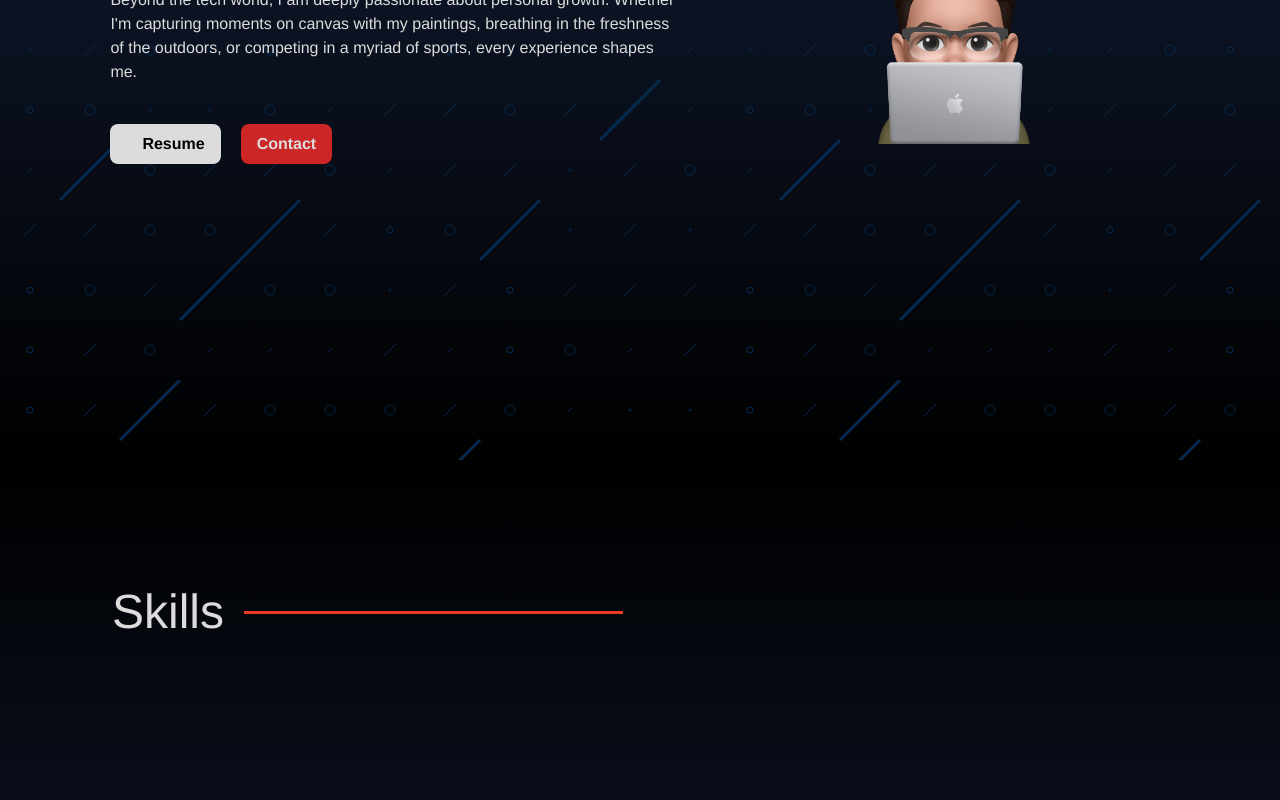
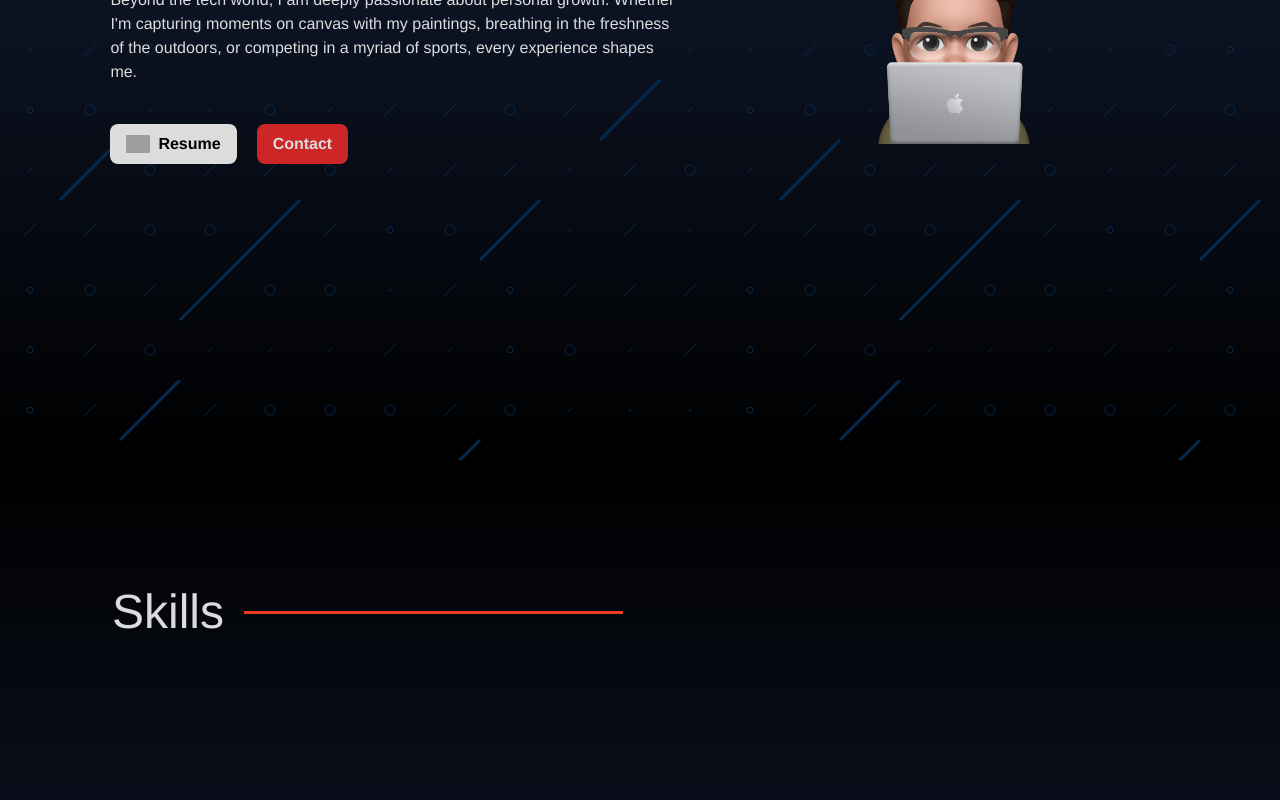
Before and after one commit to VictorApaez/portfolio-next, a Next.js app: page / in a window 1280 px wide. Shown: the part 1140-1940 px from the top of the page. Built offline with nearby package versions, Linux system fonts and the light colour scheme; grey boxes are pictures that could not be loaded.

Commit message:
updated styles and added resume download button

```diff
--- a/src/components/Header.tsx
+++ b/src/components/Header.tsx
@@ -75,12 +75,12 @@ export default function Header() {
               : "hidden"
           } `}
         >
-          <ul className="flex flex-col sm:flex-row justify-center space-y-4 sm:space-y-0 sm:space-x-4">
+          <ul className="flex flex-col sm:flex-row justify-center space-y-4 sm:space-y-0 sm:space-x-4 ">
             {navItems.map((item, i) => (
               <li key={item.name}>
                 <Link href={item.path}>
                   <div
-                    className="text-xl p-4 hover:bg-slate-500 rounded-lg transition-all duration-200 ease-in-out"
+                    className="text-xl p-4 hover:bg-slate-600 rounded-lg transition-all duration-200 ease-in-out my-2"
                     onClick={() => setIsMenuOpen(false)}
                   >
                     {item.name}
--- a/src/screens/About/About.tsx
+++ b/src/screens/About/About.tsx
@@ -2,7 +2,6 @@ import React, { useRef } from "react";
 import { SectionHeader } from "@/components/SectionHeader";
 import { useScroll, useTransform, motion } from "framer-motion";
 import { Carousel } from "./Carousel";
-import Image from "next/image";
 
 export default function About() {
   const sectionRef = useRef(null);
@@ -53,20 +52,25 @@ export default function About() {
                 paintings, breathing in the freshness of the outdoors, or
                 competing in a myriad of sports, every experience shapes me.
               </p>
-              <div className="flex place-items-center mt-10">
-                <button className="bg-content-primary text-content-secondary font-bold py-2 px-4 rounded-lg inline-flex items-center">
-                  <svg
-                    className="fill-current w-4 h-4"
-                    xmlns="http://www.w3.org/2000/svg"
-                    viewBox="0 0 20 20"
-                  >
-                    <path d="M13 8V2H7v6H2l8 8 8-8h-5zM0 18h20v2H0v-2z" />
-                  </svg>
-                  <span className="text-black">Resume</span>
-                </button>
-                <button className="bg-accent-2 font-bold py-2 px-4 rounded-lg ml-5">
+              <div className="flex items-center mt-10 space-x-5">
+                <a
+                  href="/Victor-Apaez-Resume.pdf"
+                  download="Victor-Apaez-Resume.pdf"
+                  className="bg-content-primary text-content-secondary font-bold py-2 px-4 rounded-lg inline-flex items-center"
+                >
+                  <img
+                    width={24}
+                    src="https://img.icons8.com/pastel-glyph/64/download--v1.png"
+                    alt="Download"
+                  />
+                  <span className="text-black text-md ml-2">Resume</span>
+                </a>
+                <a
+                  href="/#contact"
+                  className="bg-accent-2 font-bold py-2 text-md px-4 rounded-lg inline-flex items-center"
+                >
                   Contact
-                </button>
+                </a>
               </div>
             </div>
           </div>
--- a/src/screens/Contact/Contact.tsx
+++ b/src/screens/Contact/Contact.tsx
@@ -8,13 +8,7 @@ export default function Contact() {
       id="contact"
       className="p-5 md:p-40 flex  flex-col justify-center bg-gradient-0 min-h-screen"
     >
-      <div
-        className="rounded-2xl p-2 flex h-full flex-wrap w-full justify-center"
-        style={{
-          boxShadow:
-            "rgba(0, 0, 0, 0.25) 0px 14px 28px, rgba(0, 0, 0, 0.22) 0px 10px 10px",
-        }}
-      >
+      <div className="rounded-2xl p-2 flex h-full flex-wrap w-full justify-center">
         <div
           className="w-1/2 flex flex-col place-items-center"
           style={{ minWidth: "300px" }}
--- a/src/screens/Projects/AllProjects.tsx
+++ b/src/screens/Projects/AllProjects.tsx
@@ -2,7 +2,7 @@
 import React, { useState } from "react";
 import { projects } from "@/data/projects";
 import ProjectCard from "@/screens/Projects/ProjectCard";
-import { fullStackIcons } from "@/data/icons";
+import { filteredIcons } from "@/data/icons";
 
 export default function AllProjects() {
   const [selectedIcon, setSelectedIcon] = useState<string | null>(null);
@@ -23,19 +23,20 @@ export default function AllProjects() {
 
   return (
     <section className="min-h-screen p-10 md:px-40 bg-gradient-180 relative">
-      <div className="mb-8">
-        <h1 className="text-2xl font-bold mb-2">Filter by</h1>
+      <div className="mb-2">
+        <h1 className="text-2xl font-bold">Filter by Icon: </h1>
       </div>
       <div
-        className="flex flex-row flex-wrap mb-6 p-4 rounded-xl mb-"
+        className="flex flex-row flex-wrap p-4 rounded-xl mb-14 justify-center"
         style={{ backgroundColor: " #182748" }}
       >
-        {fullStackIcons.map((icon, i) => (
+        {filteredIcons.map((icon, i) => (
+          <div className="m-2 flex flex-col justify-center place-items-center">
             <img
               key={i}
               src={icon.url}
               width={50}
-            className={`mx-2 transform transition-all duration-150 hover:scale-125 shadow-md hover:shadow-lg cursor-pointer
+              className={`mx-2 transform transition-all duration-150 hover:scale-125 cursor-pointer
             ${
               icon.name == selectedIcon
                 ? "border-4 border-red-500 rounded-full scale-125 p-2"
@@ -44,6 +45,8 @@ export default function AllProjects() {
               alt={icon.alt}
               onClick={() => toggleIconSelection(icon.name)}
             />
+            <p>{icon.name}</p>
+          </div>
         ))}
       </div>
 
--- a/src/screens/Projects/ProjectCard.tsx
+++ b/src/screens/Projects/ProjectCard.tsx
@@ -17,24 +17,25 @@ const ProjectCard = ({ project }: any) => {
 
   return (
     <div className="w-full sm:w-1/2 md:w-1/3 lg:w-1/4 p-4">
-      {/* Project card */}
       <div
         onClick={handleOpenModal}
-        className="bg-slate-600 shadow-md hover:shadow-xl transition-shadow duration-300 rounded-xl group overflow-hidden cursor-pointer"
+        className="bg-slate-700 hover:bg-slate-600  hover:shadow-xl transition-all duration-300 rounded-md group overflow-hidden cursor-pointer"
       >
-        <img
-          src={imgUrl}
-          alt={alt}
-          className="w-full h-48 object-cover transform transition-transform duration-300 group-hover:scale-110"
-        />
-        <div className="p-4">
-          <h3 className="text-lg font-semibold text-center text-slate-100">
+        <div className="group overflow-hidden">
+          <img
+            src={imgUrl}
+            alt={alt}
+            className="w-full h-48 object-cover transform transition-transform duration-300 scale-110 group-hover:scale-100"
+          />
+        </div>
+
+        <div className="p-4 flex">
+          <p className="text-lg text-center tracking-wider text-blue-100 transform transition-all duration-200 group-hover:translate-x-2">
             {name}
-          </h3>
+          </p>
         </div>
       </div>
 
-      {/* Modal */}
       {isModalVisible && <Modal project={project} onClose={handleCloseModal} />}
     </div>
   );
```
Lines whose indentation alone changed are shown as unchanged.
